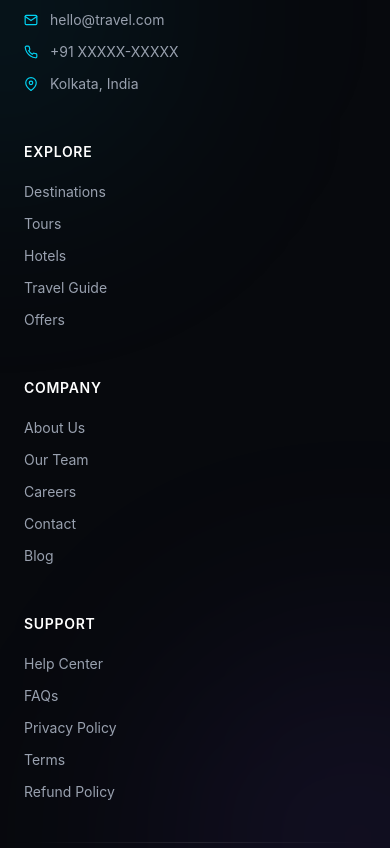
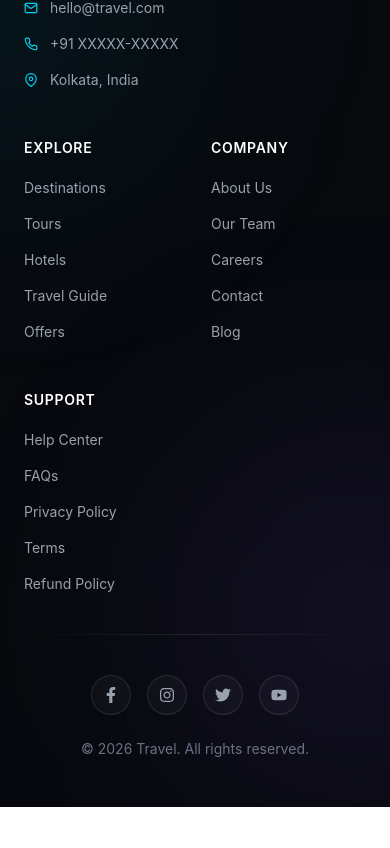
Before and after one commit to MohanlalManna24/Travel, a React (Vite) app: page /about in a window 390 px wide. Shown: the part 3536-4384 px from the top of the page. After the commit the page ends 4343 px from the top, so only its background shows below. Built offline with nearby package versions, Linux system fonts and the light colour scheme.

Commit message:
update footer and why choose components responsivness

```diff
--- a/src/components/Footer.jsx
+++ b/src/components/Footer.jsx
@@ -12,10 +12,10 @@ const Footer = () => {
       <div className="pointer-events-none absolute -right-40 bottom-0 h-96 w-96 rounded-full bg-violet-500/10 blur-[120px]" />
 
       {/* Main Footer */}
-      <div className="relative mx-auto max-w-7xl px-6 py-16 sm:px-8 lg:px-10">
-        <div className="grid gap-12 sm:grid-cols-2 lg:grid-cols-5">
+      <div className="relative mx-auto max-w-7xl px-6 py-12 sm:px-8 lg:px-10 lg:py-20">
+        <div className="grid grid-cols-2 gap-x-8 gap-y-12 md:grid-cols-3 lg:grid-cols-5">
           {/* Brand */}
-          <div className="lg:col-span-2">
+          <div className="col-span-2 flex flex-col items-left text-left">
             <a href="#" className="group inline-flex items-center gap-3">
               <div className="flex h-11 w-11 items-center justify-center rounded-2xl bg-linear-to-br from-cyan-400 to-violet-500 shadow-lg shadow-cyan-500/10 transition-transform duration-300 group-hover:rotate-6 group-hover:scale-110">
                 <span className="text-xl font-black text-white">T</span>
@@ -30,7 +30,7 @@ const Footer = () => {
             </p>
 
             {/* Contact */}
-            <div className="mt-7 space-y-3 text-sm text-gray-400">
+            <div className="mt-8 flex flex-col items-start space-y-4 text-sm text-gray-400">
               <div className="flex items-center gap-3 transition-colors hover:text-white">
                 <FiMail className="text-cyan-400" />
                 hello@travel.com
@@ -49,12 +49,12 @@ const Footer = () => {
           </div>
 
           {/* Explore */}
-          <div>
+          <div className="flex flex-col items-start">
             <h3 className="mb-5 text-sm font-semibold uppercase tracking-wider text-white">
               Explore
             </h3>
 
-            <ul className="space-y-3 text-sm text-gray-400">
+            <ul className="flex flex-col items-start space-y-4 text-sm text-gray-400">
               {[
                 "Destinations",
                 "Tours",
@@ -79,12 +79,12 @@ const Footer = () => {
           </div>
 
           {/* Company */}
-          <div>
+          <div className="flex flex-col items-start">
             <h3 className="mb-5 text-sm font-semibold uppercase tracking-wider text-white">
               Company
             </h3>
 
-            <ul className="space-y-3 text-sm text-gray-400">
+            <ul className="flex flex-col items-start space-y-4 text-sm text-gray-400">
               {["About Us", "Our Team", "Careers", "Contact", "Blog"].map(
                 (item) => (
                   <li key={item}>
@@ -105,12 +105,12 @@ const Footer = () => {
           </div>
 
           {/* Support */}
-          <div>
+          <div className="flex flex-col items-start">
             <h3 className="mb-5 text-sm font-semibold uppercase tracking-wider text-white">
               Support
             </h3>
 
-            <ul className="space-y-3 text-sm text-gray-400">
+            <ul className="flex flex-col items-start space-y-4 text-sm text-gray-400">
               {[
                 "Help Center",
                 "FAQs",
@@ -136,16 +136,16 @@ const Footer = () => {
         </div>
 
         {/* Divider */}
-        <div className="my-10 h-px bg-linear-to-r from-transparent via-white/10 to-transparent" />
+        <div className="my-10 h-px w-full bg-linear-to-r from-transparent via-white/10 to-transparent" />
 
         {/* Bottom */}
-        <div className="flex flex-col items-center justify-between gap-6 md:flex-row">
+        <div className="flex flex-col-reverse items-center justify-between gap-6 md:flex-row">
           <p className="text-center text-sm text-gray-500 md:text-left">
-            © {currentYear} Trevora. All rights reserved.
+            © {currentYear} Travel. All rights reserved.
           </p>
 
           {/* Social Icons */}
-          <div className="flex items-center gap-3">
+          <div className="flex flex-wrap items-center justify-center gap-4">
             {[
               {
                 icon: <FaFacebookF />,
--- a/src/components/Testimonial.jsx
+++ b/src/components/Testimonial.jsx
@@ -2,6 +2,7 @@ import { useState, useEffect } from "react";
 import { FaQuoteLeft, FaStar } from "react-icons/fa6";
 import { FiArrowRight } from "react-icons/fi";
 import Layout from "./layout/Layout";
+import axios from "axios";
 
 const defaultTestimonials = [
   {
@@ -24,9 +25,8 @@ const Testimonial = () => {
    useEffect(() => {
       const fetchTestimonial = async () => {
         try {
-          const response = await fetch(TESIMONIAL_URL);
-          const data = await response.json();
-          setTestimonials(data);
+          const response = await axios.get(TESIMONIAL_URL);
+          setTestimonials(response.data);
         } catch (error) {
           console.error("Error fetching testimonials:", error);
         }
--- a/src/components/WhyChoose.jsx
+++ b/src/components/WhyChoose.jsx
@@ -49,8 +49,8 @@ const WhyChoose = () => {
   ];
 
   return (
-      <section className="relative overflow-hidden bg-slate-50 px-6 py-20 sm:px-10 lg:px-12 lg:py-28">
-          <Layout>
+    <section className="relative overflow-hidden bg-slate-50 px-6 py-20 sm:px-10 lg:px-12 lg:py-28">
+      <Layout>
         <div className="absolute -right-24 top-16 h-64 w-64 rounded-full bg-cyan-100/60 blur-3xl" />
         <div className="absolute -left-32 bottom-0 h-72 w-72 rounded-full bg-amber-100/50 blur-3xl" />
 
@@ -65,22 +65,22 @@ const WhyChoose = () => {
             </p>
           </div>
 
-          <div className="grid gap-4 sm:grid-cols-2 lg:grid-cols-3">
+          <div className="grid grid-cols-2 gap-4 sm:grid-cols-2 lg:grid-cols-3">
             {benefits.map(({ icon: Icon, title, description }, index) => (
               <article
                 key={title}
-                className="group relative overflow-hidden rounded-2xl border border-slate-200 bg-white p-7 shadow-sm transition duration-300 hover:-translate-y-2 hover:border-cyan-200 hover:shadow-xl hover:shadow-cyan-900/10"
+                className="group relative overflow-hidden rounded-2xl border border-slate-200 bg-white px-5 py-2 lg:py-5 shadow-sm transition duration-300 hover:-translate-y-2 hover:border-cyan-200 hover:shadow-xl hover:shadow-cyan-900/10"
               >
-                <span className="absolute right-6 top-5 text-5xl font-black text-slate-100 transition-colors duration-300 group-hover:text-cyan-50">
+                <span className="absolute right-6 top-5 text-3xl lg:text-5xl font-black text-slate-100 transition-colors duration-300 group-hover:text-cyan-50">
                   0{index + 1}
                 </span>
-                <div className="relative mb-7 grid h-14 w-14 place-items-center rounded-2xl bg-cyan-50 text-2xl text-cyan-600 transition duration-300 group-hover:rotate-6 group-hover:bg-cyan-600 group-hover:text-white">
+                <div className="relative mb-7 grid h-10 w-10 lg:h-14 lg:w-14 place-items-center rounded-2xl bg-cyan-50 text-2xl text-cyan-600 transition duration-300 group-hover:rotate-6 group-hover:bg-cyan-600 group-hover:text-white">
                   <Icon />
                 </div>
-                <h2 className="relative text-xl font-extrabold text-slate-900">
+                <h2 className="relative text-base font-extrabold text-slate-900 lg:text-2xl">
                   {title}
                 </h2>
-                <p className="mt-3 text-sm leading-6 text-slate-600">
+                <p className="mt-3 text-[10px] leading-6 text-slate-600 lg:text-sm">
                   {description}
                 </p>
                 <div className="mt-6 h-1 w-8 rounded-full bg-cyan-300 transition-all duration-300 group-hover:w-16 group-hover:bg-cyan-600" />
@@ -88,8 +88,8 @@ const WhyChoose = () => {
             ))}
           </div>
         </div>
-    </Layout>
-      </section>
+      </Layout>
+    </section>
   );
 };
 
```
